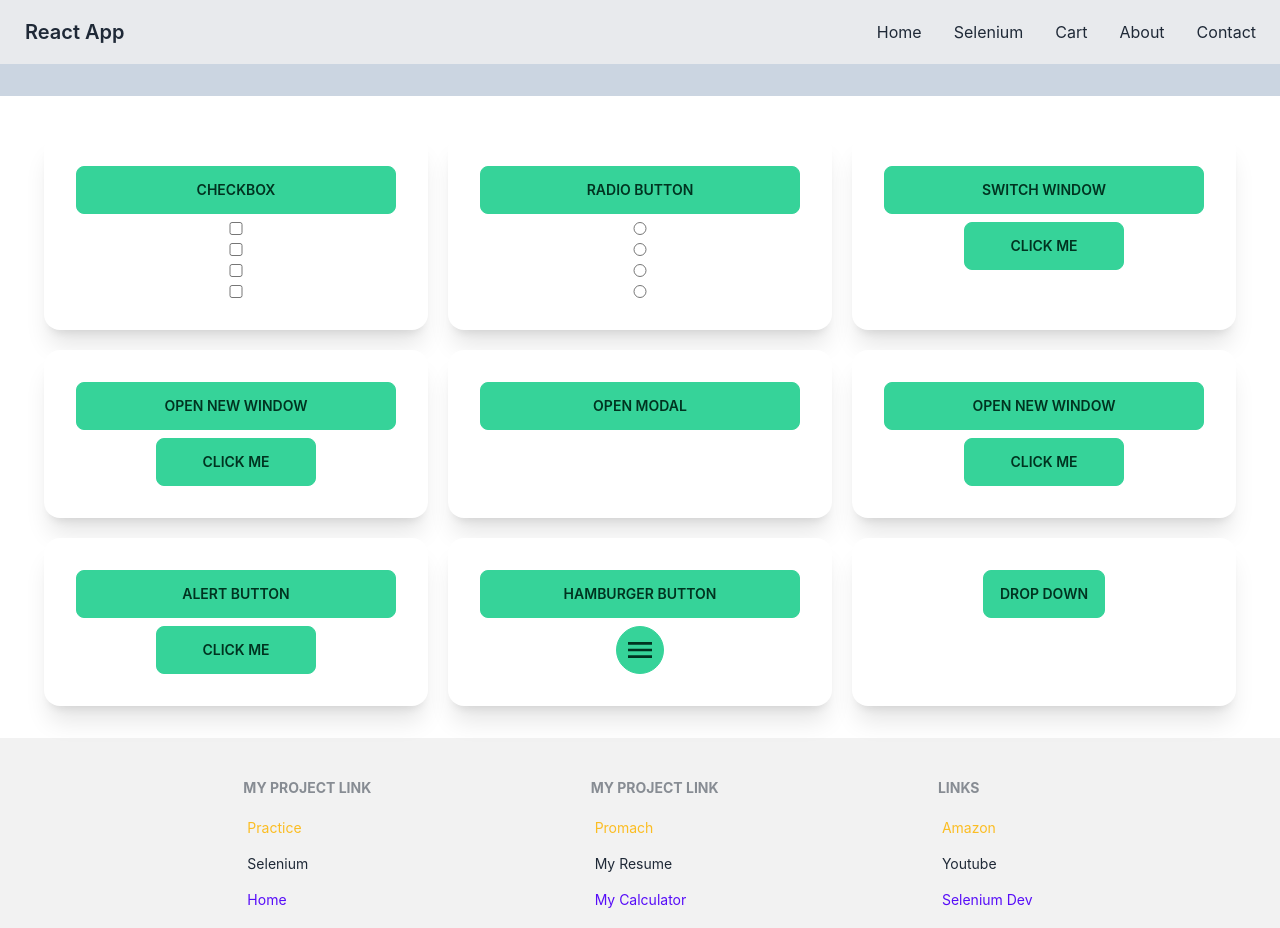
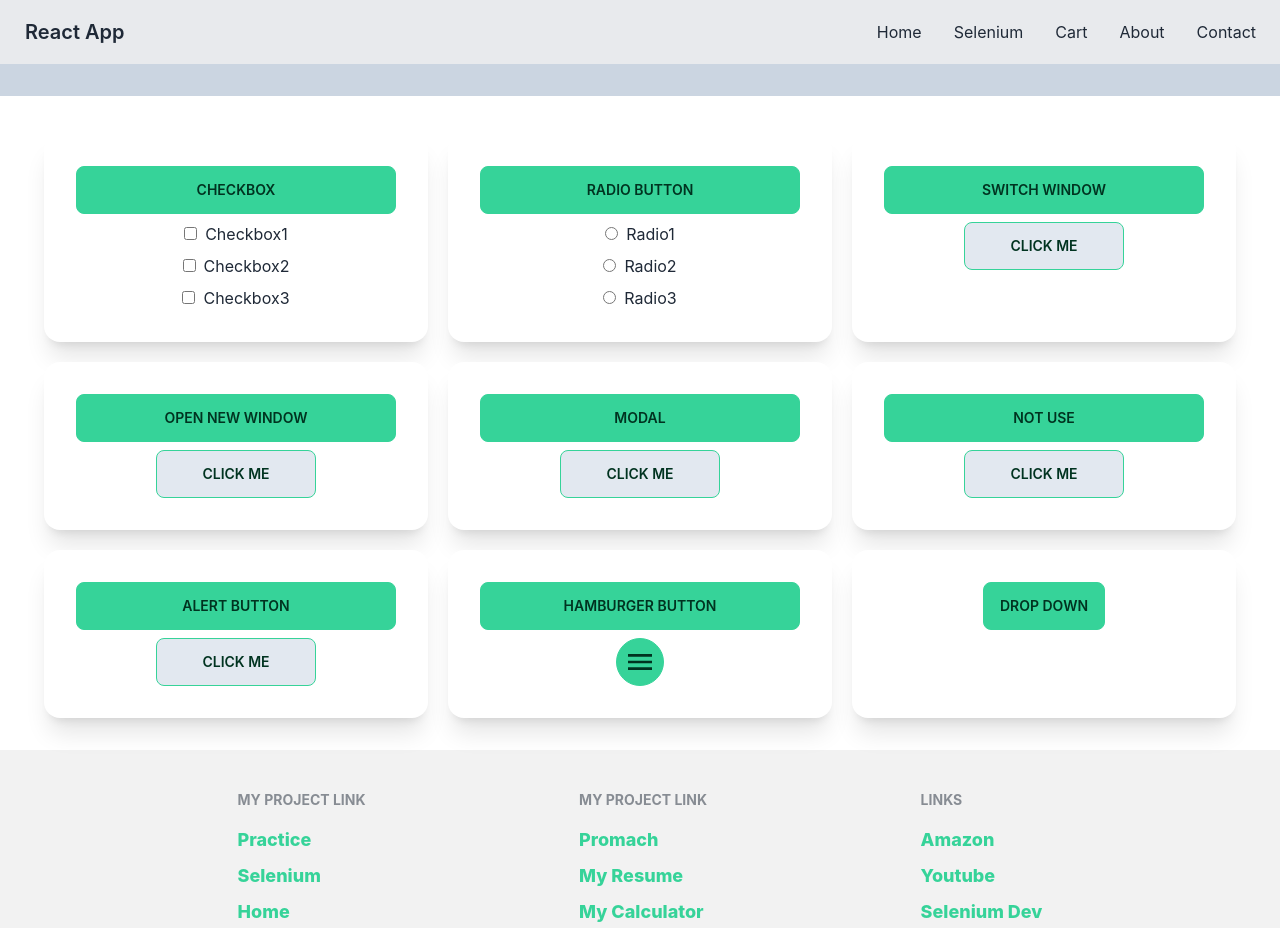
Before and after one commit to Ali332147/Selenium, a React (Create React App) app: page /selenium in a window 1280 px wide. Shown: the top 928 px of the page. Built offline with nearby package versions, Linux system fonts and the light colour scheme.

Commit message:
adding button color

```diff
--- a/src/App.js
+++ b/src/App.js
@@ -14,7 +14,7 @@ function App() {
   return (
     <div className=''>
        <Navbar></Navbar>
-       <marquee className="text-xl sm:font-bold text-black bg-slate-300 pb-1 uppercase"><span className='text-primary'> I am not a Master  </span>  || <span className='text-primary'>always student </span>  || <span className='text-primary'> but I always try to reach knowledge  </span> ||  <span className='text-primary'>Make something different</span></marquee>
+       <marquee className="text-xl sm:font-bold  text-black bg-slate-300 pb-1 uppercase"><span className='text-primary'> I am not a Master  </span>  || <span className='text-primary'>always student </span>  || <span className='text-primary'> but I always try to reach knowledge  </span> ||  <span className='text-primary'>Make something different</span></marquee>
       <Routes>
         <Route path="/" element={<Home />} />
         <Route path="selenium" element={<Selenium />} />
--- a/src/Components/Footer.js
+++ b/src/Components/Footer.js
@@ -7,7 +7,7 @@ const Footer = () => {
         <div className="items-center justify-center">
           <span class="footer-title">My Project Link</span>
           <a
-            class="p-1 text-warning rounded text-decoration-none"
+            class=" text-success text-lg font-extrabold rounded text-decoration-none"
             title="Practice"
             href="http://localhost:3000/selenium"
             target="_blank"
@@ -16,7 +16,7 @@ const Footer = () => {
             Practice
           </a>
           <a
-            class="p-1 text-danger rounded text-decoration-none"
+            class=" text-success text-lg font-extrabold rounded text-decoration-none"
             title="Selenium"
             href="https://ali332147.github.io/final_site/#selenium"
             target="_blank"
@@ -25,7 +25,7 @@ const Footer = () => {
             Selenium
           </a>
           <a
-            class="p-1 text-primary rounded text-decoration-none"
+            class="p- text-success text-lg font-extrabold rounded text-decoration-none"
             title="Home"
             href="https://ali332147.github.io/final_site/#home"
             target="_blank"
@@ -34,7 +34,7 @@ const Footer = () => {
             Home
           </a>
           <a
-            class="p-1 text-success rounded text-decoration-none"
+            class="p- text-success text-lg font-extrabold rounded text-decoration-none"
             title="Portfolio"
             href="https://ali332147.github.io/third-assign/#"
             target="_blank"
@@ -46,7 +46,7 @@ const Footer = () => {
         <div className="items-center justify-center">
           <span class="footer-title">My Project Link</span>
           <a
-            class="p-1 rounded text-warning text-decoration-none"
+            class="p- rounded text-success text-lg font-extrabold text-decoration-none"
             title="Promach"
             href="https://ali332147.github.io/promach/"
             target="_blank"
@@ -55,7 +55,7 @@ const Footer = () => {
             Promach
           </a>
           <a
-            class="p-1 rounded text-danger text-decoration-none"
+            class="p- rounded text-success text-lg font-extrabold text-decoration-none"
             title=" Resume"
             href="https://ali332147.github.io/My-CV-File/"
             target="_blank"
@@ -64,7 +64,7 @@ const Footer = () => {
             My Resume
           </a>
           <a
-            class="p-1 rounded text-primary text-decoration-none"
+            class="p- rounded text-success text-lg font-extrabold text-decoration-none"
             title="Calculator"
             href="https://ali332147.github.io/calculator-ok/"
             target="_blank"
@@ -73,7 +73,7 @@ const Footer = () => {
             My Calculator
           </a>
           <a
-            class="p-1 rounded text-success text-decoration-none"
+            class="p- rounded text-success text-lg font-extrabold text-decoration-none"
             title="BDD"
             href="https://cucumber.io/docs/bdd/"
             target="_blank"
@@ -85,7 +85,7 @@ const Footer = () => {
         <div className="items-center justify-center">
           <span class="footer-title">Links</span>
           <a
-            class="p-1 rounded text-warning text-decoration-none"
+            class="p- rounded text-success text-lg font-extrabold text-decoration-none"
             title="Amazon"
             href="https://www.amazon.com/"
             target="_blank"
@@ -94,7 +94,7 @@ const Footer = () => {
             Amazon
           </a>
           <a
-            class="p-1 rounded text-danger text-decoration-none"
+            class="p- rounded text-success text-lg font-extrabold text-decoration-none"
             title="Youtube"
             href="https://www.youtube.com/"
             target="_blank"
@@ -103,7 +103,7 @@ const Footer = () => {
             Youtube
           </a>
           <a
-            class="p-1 rounded text-primary text-decoration-none"
+            class="p- rounded text-success font-extrabold text-lg text-decoration-none"
             title="Selenium"
             href="https://www.selenium.dev/"
             target="_blank"
@@ -112,7 +112,7 @@ const Footer = () => {
             Selenium Dev
           </a>
           <a
-            class="p-1 rounded text-success text-decoration-none"
+            class="p- rounded text-success text-lg font-extrabold text-decoration-none"
             title="Maven"
             href="https://mvnrepository.com/search?q=selenium+java"
             target="_blank"
--- a/src/Components/Selenium.js
+++ b/src/Components/Selenium.js
@@ -1,65 +1,96 @@
 import React from 'react';
+// import Share from './Share';
+
 
 const Selenium = () => {
-  let handleClick=()=>{
-    alert("I Am Practicing Selenium");
-  }
+  let handleClick = () => {
+    alert('I Am Practicing Selenium');
+  };
   return (
     <div className="flex justify-center">
       <div className=" grid sm:grid-cols-1 md:grid-cols-2 sm:justify-between md:justify-between lg:grid-cols-3 lg:justify-between gap-5 py-8">
         <div id="chkbox" class="card w-96 bg-base-100 shadow-xl">
           <div class="card-body">
             <button class="btn btn-success flex">CheckBox</button>
+            <span className="text-center">
               <input
                 id="chk1"
                 type="checkbox"
-              class=" checked:bg-blue-500 "
+                class="mr-2 checked:bg-blue-500 "
               ></input>
+              Checkbox1
+            </span>
+            <span className="text-center">
               <input
                 id="chk2"
                 type="checkbox"
-              class=" checked:bg-blue-500 "
+                class="mr-2 checked:bg-blue-500 "
               ></input>
+              Checkbox2
+            </span>
+            <span className="text-center">
               <input
                 id="chk3"
                 type="checkbox"
-              class=" checked:bg-blue-500 "
+                class="mr-2 checked:bg-blue-500 "
               ></input>
-            <input id="chk4" type="checkbox" class=" checked:bg-blue-500 " />
+              Checkbox3
+            </span>
           </div>
         </div>
         <div id="radio" class="card w-96 bg-base-100 shadow-xl">
           <div class="card-body">
             <button class="btn btn-success">Radio Button</button>
-            <input id="radio1" type="radio" class=" radio:bg-blue-500 "></input>
-            <input id="radio2" type="radio" class=" radio:bg-blue-500 " />
-            <input id="radio3" type="radio" class=" radio:bg-blue-500 " />
-            <input id="radio4" type="radio" class=" radio:bg-blue-500 " />
+            <span className="text-center">
+              <input
+                id="radio1"
+                type="radio"
+                class="mr-2 radio:bg-blue-500 "
+              ></input>
+              Radio1
+            </span>
+            <span className="text-center ">
+              <input
+                id="radio2"
+                type="radio"
+                class="mr-2 radio:bg-blue-500 "
+              ></input>
+              Radio2
+            </span>
+            <span className="text-center">
+              <input
+                id="radio3"
+                type="radio"
+                class="mr-2 radio:bg-blue-500 "
+              ></input>
+              Radio3
+            </span>
           </div>
         </div>
         <div id="switch" class="card w-96 bg-base-100 shadow-xl">
           <div class="card-body ">
             <button class="btn btn-success">Switch Window</button>
             <a
-
               class=" no-underline link-hover link link-success text-center"
               href="http://localhost:3000/cart"
             >
-              <button id="switch" class="w-40  btn btn-success">
+              <button id="switch" class="w-40 bg-slate-200  btn btn-success">
                 Click me
               </button>
             </a>
           </div>
         </div>
+
         <div class="card w-96 bg-base-100 shadow-xl">
           <div class="card-body ">
             <button class="btn btn-success">Open New Window</button>
+            {/* <Share>Click</Share> */}
             <a
               target="_blank"
               class=" no-underline link link-hover link-success text-center"
               href=" "
             >
-              <button id="newWin" class="w-40  btn btn-success">
+              <button id="newWin" class=" w-40 bg-slate-200  btn btn-success">
                 Click me
               </button>
             </a>
@@ -67,8 +98,9 @@ const Selenium = () => {
         </div>
         <div class="card w-96 bg-base-100 shadow-xl">
           <div class="card-body">
-            <label for="my-modal-6" class="btn btn-success modal-button">
-              open modal
+          <button class="btn btn-success">Modal</button>
+            <label for="my-modal-6" class="btn w-40 btn-success bg-slate-200 mx-auto  modal-button">
+              Click Me
             </label>
             <input type="checkbox" id="my-modal-6" class="modal-toggle" />
             <div class="modal modal-bottom sm:modal-middle">
@@ -94,26 +126,31 @@ const Selenium = () => {
         </div>
         <div id="newWin" class="card w-96 bg-base-100 shadow-xl">
           <div class="card-body ">
-            <button class="btn btn-success">Open New Window</button>
+            <button class="btn btn-success ">Not Use</button>
             <a
-              target="_blank"
-              class=" no-underline link link-hover link-success text-center"
+              target="_blan"
+              class=" no-underline lin link-hove link-succes text-center"
               href=" "
             >
-              <button class="w-40  btn btn-success">Click me</button>
+              <button class="disabled:opacity-75  w-40 bg-slate-200  btn btn-success">Click me</button>
             </a>
           </div>
         </div>
         <div class="card w-96 bg-base-100 shadow-xl">
           <div id="window" class="card-body ">
-
-            <button  class="btn btn-success">Alert Button</button>
+            <button class="btn btn-success">Alert Button</button>
             <a
               target="_blan"
               class=" no-underline link link-hover link-success text-center"
               href=" "
             >
-              <button id='btn1' onClick={handleClick} class=" w-40  btn btn-success">Click me</button>
+              <button
+                id="btn1"
+                onClick={handleClick}
+                class=" w-40 bg-slate-200  btn btn-success"
+              >
+                Click me
+              </button>
             </a>
           </div>
         </div>
--- a/src/Components/Share.js
+++ b/src/Components/Share.js
@@ -5,6 +5,7 @@ const Share = () => {
     alert('Hello alert');
   }
   return (
+
     <div>
       <button className='btn btn-success' onClick={handleButton}>Click Me</button>
     </div>
```
Lines whose indentation alone changed are shown as unchanged.
